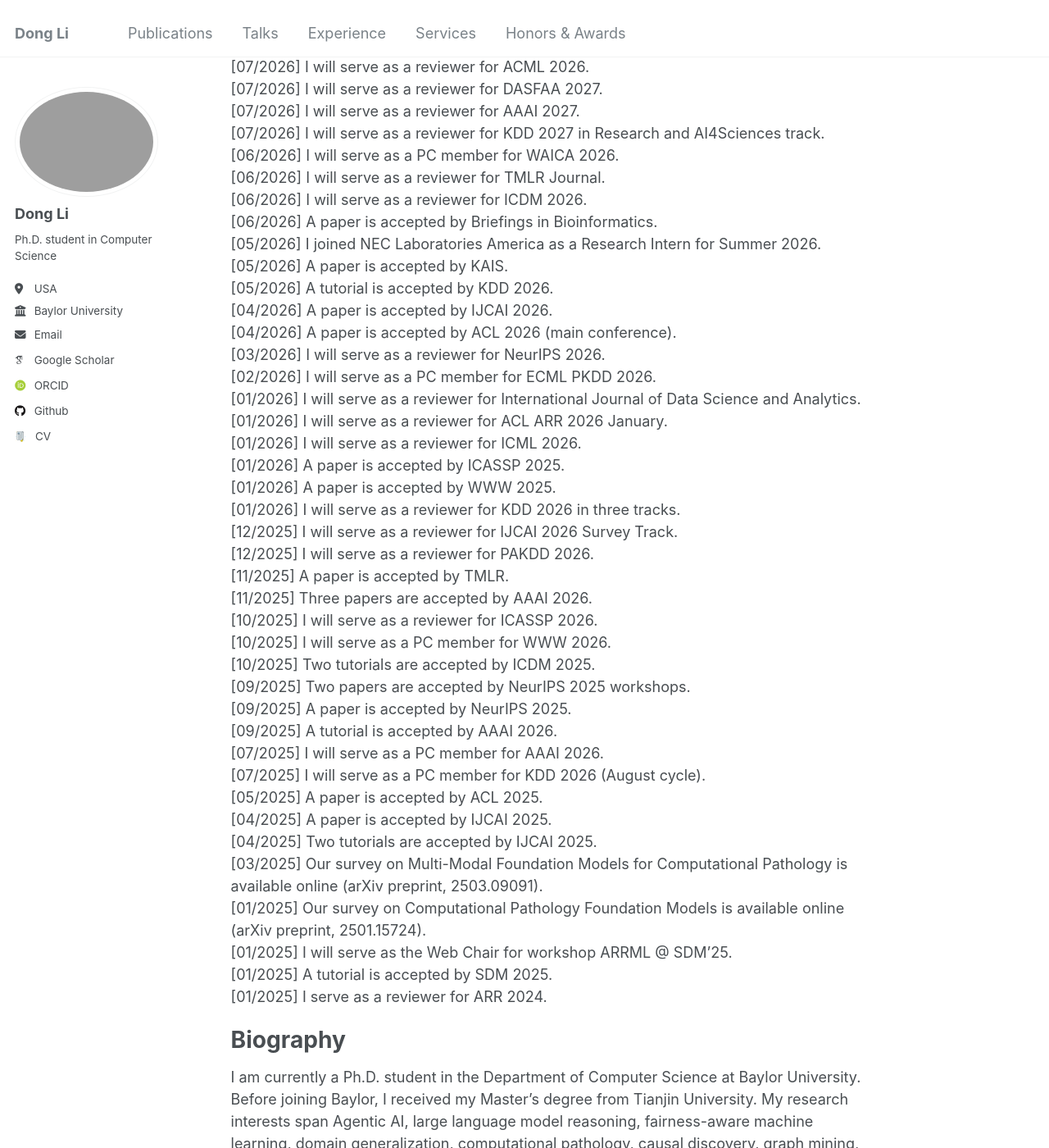
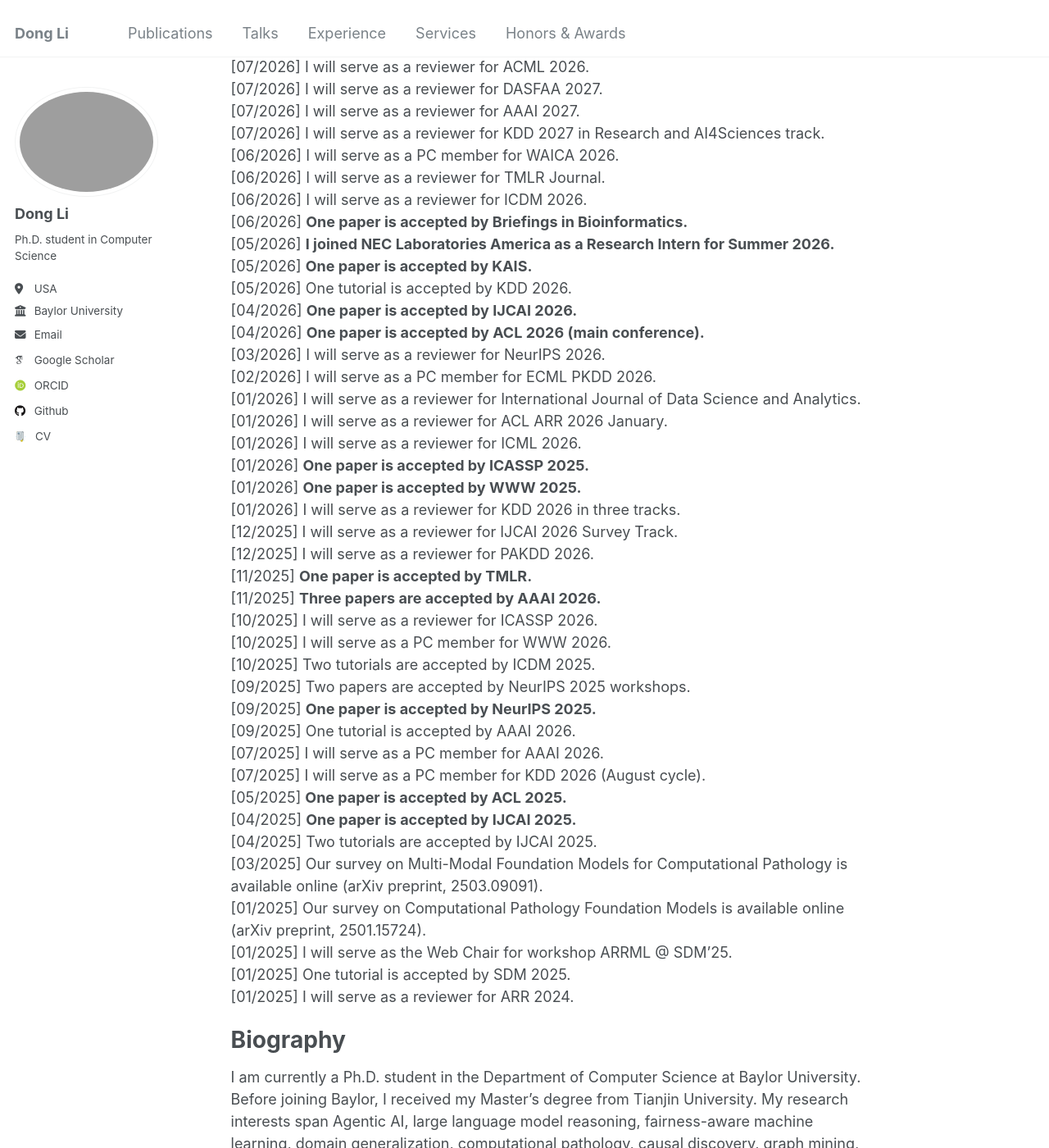
Before and after one commit to TurkeyWatanabe/dongli, a Jekyll site: the page built from _pages/about.md, in a window 1280 px wide and 1400 px high, scrolled down 370 px. Shown: the whole window at 82% size. Built offline with Jekyll 4.4.1, drawn with Linux system fonts in a browser that asks for light colours; some web fonts are replaced.

Commit message:
Update about.md

```diff
--- a/_pages/about.md
+++ b/_pages/about.md
@@ -16,7 +16,7 @@ Email: dong_li1@baylor.edu
 
 **News [<span style="color:red">Update!</span>]** <br>
 
-[08/2026] A paper is accepted by ICDM 2026. <br>
+[08/2026] <strong>One paper is accepted by ICDM 2026.</strong> <br>
 [08/2026] I will serve as a reviewer for WSDM 2027. <br>
 [07/2026] I will serve as a reviewer for ACML 2026. <br>
 [07/2026] I will serve as a reviewer for DASFAA 2027. <br>
@@ -25,40 +25,40 @@ Email: dong_li1@baylor.edu
 [06/2026] I will serve as a PC member for WAICA 2026.<br>
 [06/2026] I will serve as a reviewer for TMLR Journal.<br>
 [06/2026] I will serve as a reviewer for ICDM 2026.<br>
-[06/2026] A paper is accepted by Briefings in Bioinformatics. <br>
-[05/2026] I joined NEC Laboratories America as a Research Intern for Summer 2026.
-[05/2026] A paper is accepted by KAIS. <br>
-[05/2026] A tutorial is accepted by KDD 2026. <br>
-[04/2026] A paper is accepted by IJCAI 2026.<br>
-[04/2026] A paper is accepted by ACL 2026 (main conference).<br>
+[06/2026] <strong>One paper is accepted by Briefings in Bioinformatics.</strong> <br>
+[05/2026] <strong>I joined NEC Laboratories America as a Research Intern for Summer 2026.</strong> <br>
+[05/2026] <strong>One paper is accepted by KAIS.</strong> <br>
+[05/2026] One tutorial is accepted by KDD 2026. <br>
+[04/2026] <strong>One paper is accepted by IJCAI 2026.</strong><br>
+[04/2026] <strong>One paper is accepted by ACL 2026 (main conference).</strong><br>
 [03/2026] I will serve as a reviewer for NeurIPS 2026.<br>
 [02/2026] I will serve as a PC member for ECML PKDD 2026.<br>
 [01/2026] I will serve as a reviewer for International Journal of Data Science and Analytics.<br>
 [01/2026] I will serve as a reviewer for ACL ARR 2026 January.<br>
 [01/2026] I will serve as a reviewer for ICML 2026.<br>
-[01/2026] A paper is accepted by ICASSP 2025.<br>
-[01/2026] A paper is accepted by WWW 2025.<br>
+[01/2026] <strong>One paper is accepted by ICASSP 2025.</strong><br>
+[01/2026] <strong>One paper is accepted by WWW 2025.</strong><br>
 [01/2026] I will serve as a reviewer for KDD 2026 in three tracks.<br>
 [12/2025] I will serve as a reviewer for IJCAI 2026 Survey Track.<br>
 [12/2025] I will serve as a reviewer for PAKDD 2026.<br>
-[11/2025] A paper is accepted by TMLR.<br>
-[11/2025] Three papers are accepted by AAAI 2026.<br>
+[11/2025] <strong>One paper is accepted by TMLR.</strong><br>
+[11/2025] <strong>Three papers are accepted by AAAI 2026.</strong><br>
 [10/2025] I will serve as a reviewer for ICASSP 2026.<br>
 [10/2025] I will serve as a PC member for WWW 2026.<br>
 [10/2025] Two tutorials are accepted by ICDM 2025.<br>
 [09/2025] Two papers are accepted by NeurIPS 2025 workshops. <br>
-[09/2025] A paper is accepted by NeurIPS 2025.<br>
-[09/2025] A tutorial is accepted by AAAI 2026.<br>
+[09/2025] <strong>One paper is accepted by NeurIPS 2025.</strong><br>
+[09/2025] One tutorial is accepted by AAAI 2026.<br>
 [07/2025] I will serve as a PC member for AAAI 2026.<br>
 [07/2025] I will serve as a PC member for KDD 2026 (August cycle).<br>
-[05/2025] A paper is accepted by ACL 2025.<br>
-[04/2025] A paper is accepted by IJCAI 2025.<br>
+[05/2025] <strong>One paper is accepted by ACL 2025.</strong><br>
+[04/2025] <strong>One paper is accepted by IJCAI 2025.</strong><br>
 [04/2025] Two tutorials are accepted by IJCAI 2025.<br>
 [03/2025] Our survey on Multi-Modal Foundation Models for Computational Pathology is available online (arXiv preprint, 2503.09091).<br>
 [01/2025] Our survey on Computational Pathology Foundation Models is available online (arXiv preprint, 2501.15724).<br>
 [01/2025] I will serve as the Web Chair for workshop ARRML @ SDM'25.<br>
-[01/2025] A tutorial is accepted by SDM 2025.<br>
-[01/2025] I serve as a reviewer for ARR 2024.
+[01/2025] One tutorial is accepted by SDM 2025.<br>
+[01/2025] I will serve as a reviewer for ARR 2024.
 
 
 Biography
```
